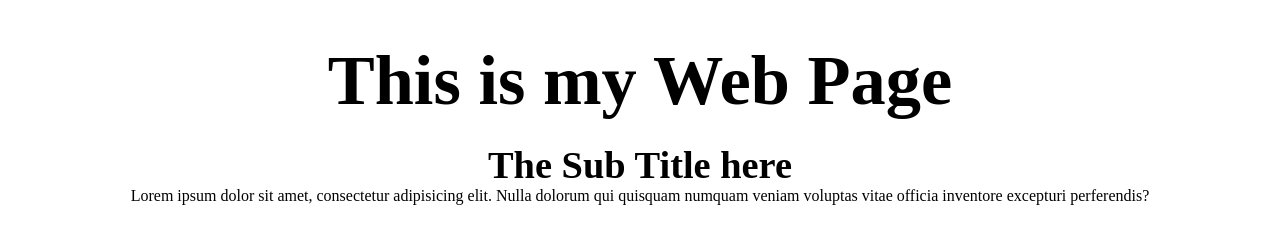
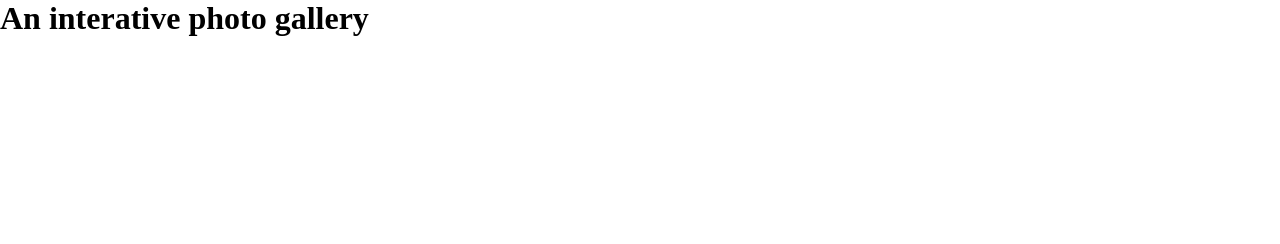
Before and after one commit to jsMarko/project-5, a plain HTML site: page index.html in a window 1280 px wide. Drawn offline with Linux system fonts and the light colour scheme.

Commit message:
initial setup of directory aadded .gitignore too

```diff
--- a/index.html
+++ b/index.html
@@ -5,12 +5,6 @@
       <link rel="stylesheet" href="css/styles.css" />
    </head>
    <body>
-      <h1 class="main-title">This is my Web Page</h1>
-      <h2 class="sub-title">The Sub Title here</h2>
-      <p>
-         Lorem ipsum dolor sit amet, consectetur adipisicing elit. Nulla dolorum
-         qui quisquam numquam veniam voluptas vitae officia inventore excepturi
-         perferendis?
-      </p>
+      <h1 class="main-title">An interative photo gallery</h1>
    </body>
 </html>
--- /dev/null
+++ b/scss/styles.scss
@@ -0,0 +1,7 @@
+$color-w: #fff;
+
+* {
+   margin: 0;
+   padding: 0;
+   box-sizing: border-box;
+}
```
Also changed, not shown: css/styles.css, 2 other files.
